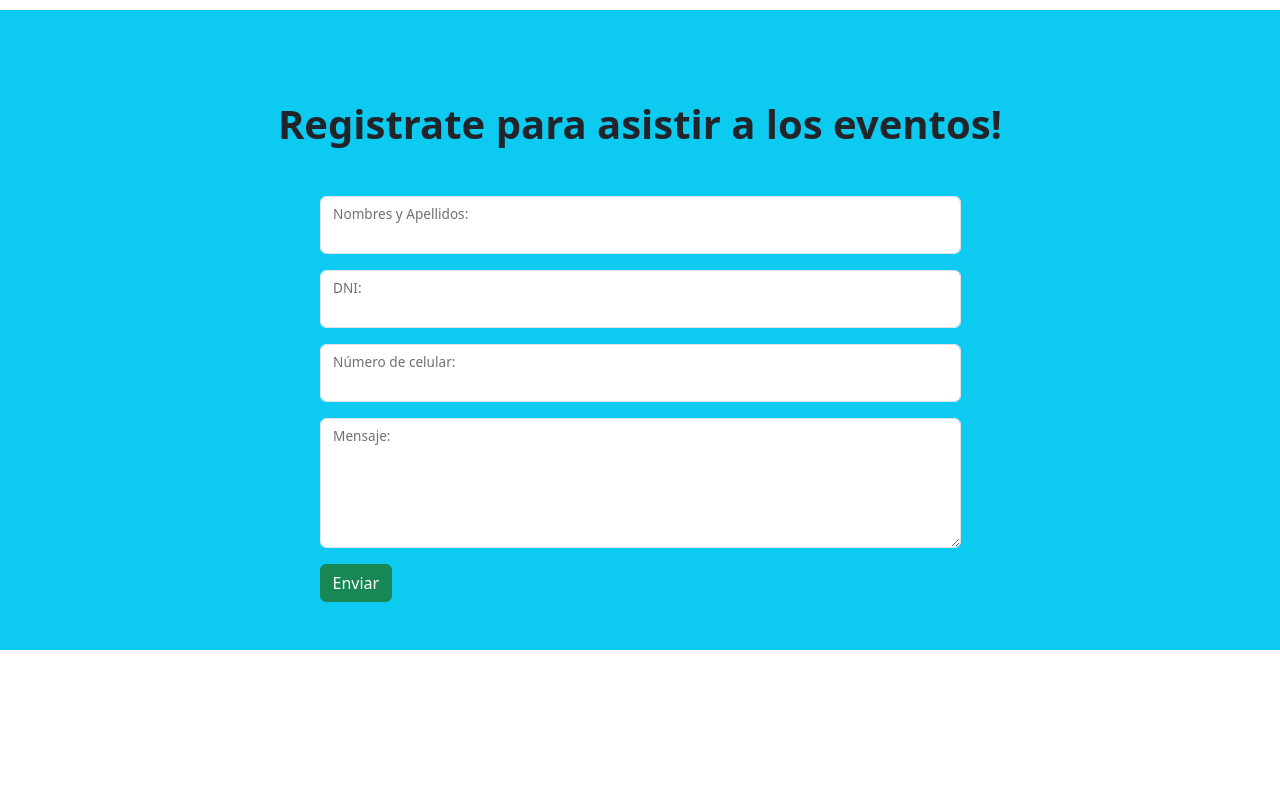
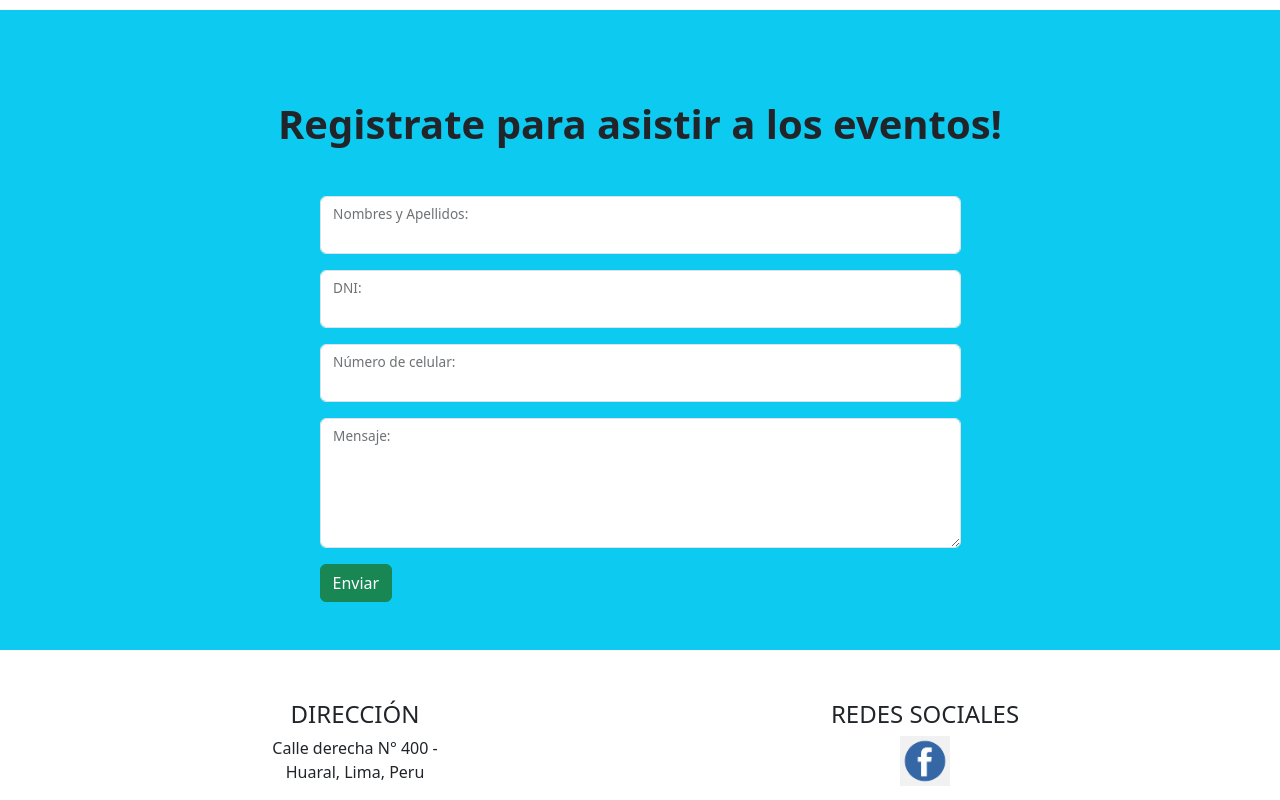
Before and after one commit to nfseguraf/camhuaral, a plain HTML site: page index.html in a window 1280 px wide. Shown: the part 1303-2103 px from the top of the page. Before the commit the page ends 1953 px from the top, so only its background shows below. Drawn offline with nearby package versions, Linux system fonts and the light colour scheme.

Commit message:
Add files via upload

```diff
--- a/index.html
+++ b/index.html
@@ -13,25 +13,31 @@
 <body>
     <nav class="navbar navbar-expand-lg bg-info">
         <div class="container-fluid">
-          <button class="navbar-toggler" type="button" data-bs-toggle="collapse" data-bs-target="#navbarTogglerDemo01" aria-controls="navbarTogglerDemo01" aria-expanded="false" aria-label="Toggle navigation">
+          <button class="navbar-toggler " type="button" data-bs-toggle="collapse" data-bs-target="#navbarTogglerDemo01" aria-controls="navbarTogglerDemo01" aria-expanded="false" aria-label="Toggle navigation">
             <span class="navbar-toggler-icon"></span>
           </button>
-          <div class="collapse navbar-collapse" id="navbarTogglerDemo01">
+          <div class="collapse navbar-collapse " id="navbarTogglerDemo01">
             <a class="navbar-brand" href="#"><img src="Recursos/essalud-logo-A4C876325F-seeklogo.com.png" alt="Bootstrap" width="100" height="60">
             </a>
+
             <ul class="navbar-nav me-auto mb-2 mb-lg-0">
+              <!--
               <li class="nav-item">
                 <a class="nav-link active" aria-current="page" href="#"></a>
               </li>
-              <!--
+
+
               <li class="nav-item">
                 <a class="nav-link" href="#">Link</a>
               </li>
               <li class="nav-item">
                 <a class="nav-link disabled">Disabled</a>
               </li>
+
+
               -->
             </ul>
+
             <form class="d-flex" role="search">
               <input class="form-control me-2" type="search" placeholder="Busqueda" aria-label="search">
               <button class="btn btn-outline-success" type="submit">Buscar</button>
@@ -170,6 +176,31 @@
             </section>
 
 
+            <footer class="text-center pie " style="margin-top: 50px;">
+              <div class="container">
+                  <div class="row">
+                      <div class="col-md-6">
+                          <h4 class="tituloFooter">DIRECCIÓN</h4>
+                          <p>
+                            Calle derecha N° 400 -<br>
+                             Huaral, Lima, Peru
+                          </p>
+                      </div>
+                      <div class="col-md-6">
+                          <h4 class="tituloFooter">REDES SOCIALES</h4>
+                          <a href="https://www.facebook.com/profile.php?id=100077849034115&sk=about">
+                              <img src="Recursos/facebooklogo.png" style="width: 50px;">
+                              <i class="fa-brands fa-facebook-f fa-xl" style="color: #0368ff;"></i>
+
+                          </a>
+
+
+                      </div>
+
+                  </div>
+              </div>
+           </footer>
+
 
 
 
```
Also changed, not shown: Recursos/facebooklogo.png (added).
